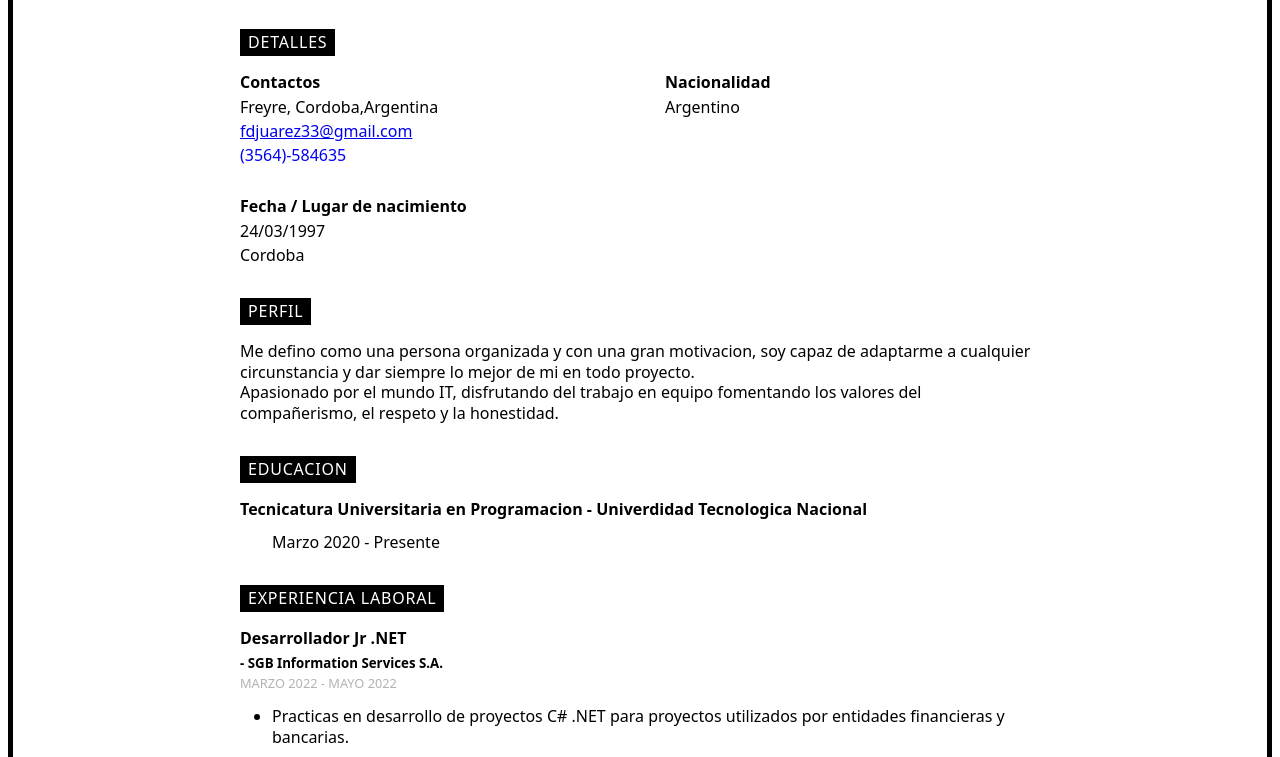
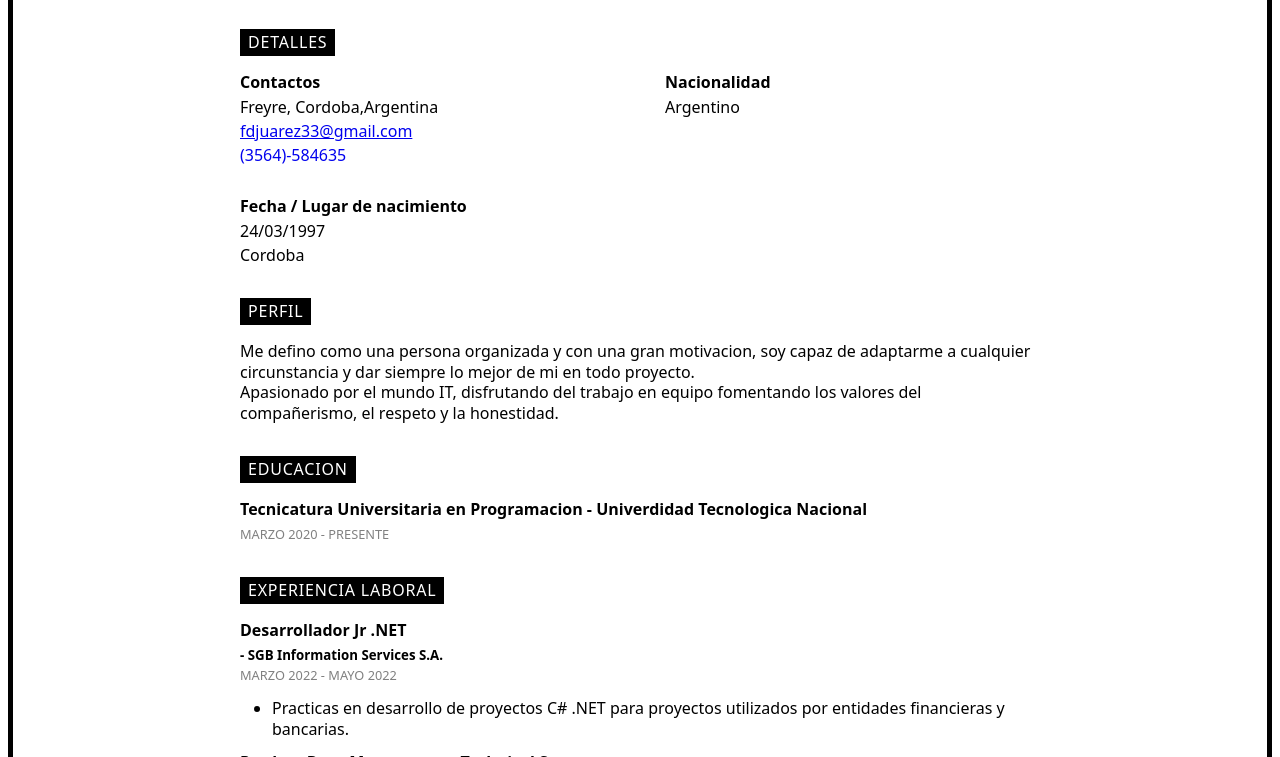
Before and after one commit to FrancoJ7/Proyecto-CV, a plain HTML site: page index.html in a window 1280 px wide. Shown: the part 178-935 px from the top of the page. Drawn offline with Linux system fonts and the light colour scheme.

Commit message:
Modificaciones contenido

```diff
--- a/cv_styles.css
+++ b/cv_styles.css
@@ -131,7 +131,7 @@ section {
 /*COMIENZA CON LA PARTE DE EDUCACION*/
 
 .content_date-time{
-    color: var(--color-gray);
+    color: gray;
     text-transform: uppercase;
     font-size: 0.8rem;
     font-weight: 400;
--- a/index.html
+++ b/index.html
@@ -66,7 +66,7 @@
             <h4 class="content_subtitle">
                 Tecnicatura Universitaria en Programacion - Univerdidad Tecnologica Nacional
             </h4 class="content_subtitle">
-            <p class="content_list">Marzo 2020 - Presente</p>
+            <p class="content_date-time">Marzo 2020 - Presente</p>
       </div>
     </section>
 
```
